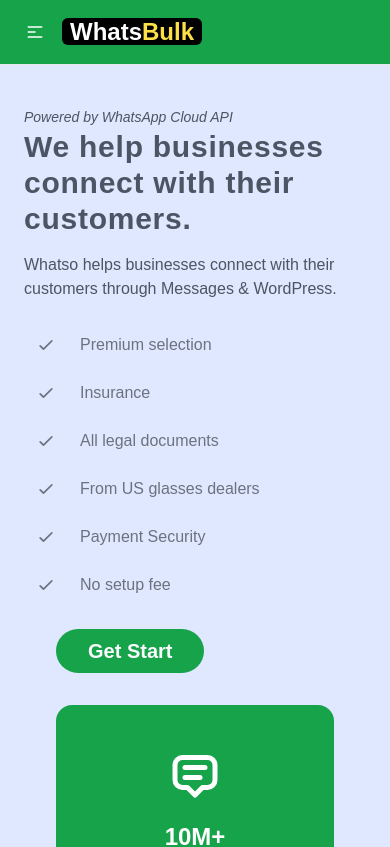
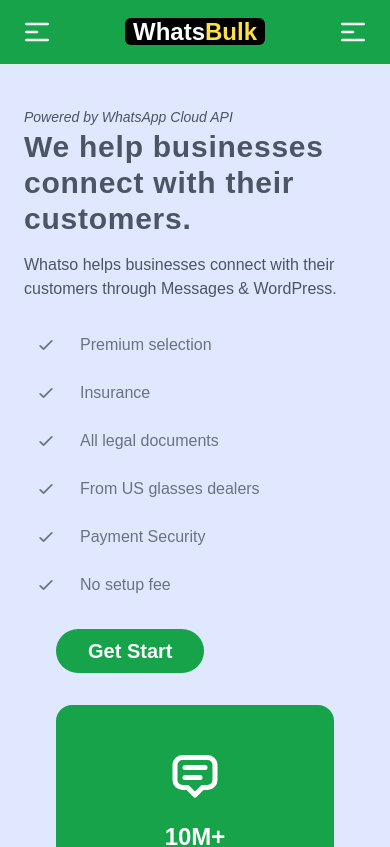
Before and after one commit to Tareq-dev/whatsbulk, a React (Create React App) app in the folder client/: page / in a window 390 px wide. Shown: the top 847 px of the page. Built offline with nearby package versions, Linux system fonts and the light colour scheme; no server answers.

Commit message:
added paginations

```diff
--- a/client/package.json
+++ b/client/package.json
@@ -19,6 +19,7 @@
     "react": "^18.2.0",
     "react-dom": "^18.2.0",
     "react-icons": "^4.9.0",
+    "react-paginate": "^8.2.0",
     "react-router-dom": "^6.11.1",
     "react-scripts": "5.0.1",
     "react-spring": "^9.7.1",
--- a/client/src/components/Navbar.js
+++ b/client/src/components/Navbar.js
@@ -17,13 +17,14 @@
     navigate("/");
   };
   return (
-    <div className="navbar bg-[#16A34A] border-b px-2 text-white">
-      <div className="navbar-start">
-        <div className="dropdown">
+    <div className="navbar bg-[#16A34A] border-b px-1 text-white">
+      <div className="flex justify-between w-full md:navbar-start">
+        <div className="dropdown flex">
+          <div>
             <label tabIndex={0} className="btn btn-ghost lg:hidden">
               <svg
                 xmlns="http://www.w3.org/2000/svg"
-              className="h-5 w-5"
+                className="h-8 w-8"
                 fill="none"
                 viewBox="0 0 24 24"
                 stroke="currentColor"
@@ -36,11 +37,12 @@
                 />
               </svg>
             </label>
+          </div>
           <ul
             tabIndex={0}
-            className="menu bg-[#16A34A] menu-compact dropdown-content mt-3 p-2 shadow rounded-box w-52"
+            className="menu bg-[#16A34A] menu-compact dropdown-content mt-16 p-4 shadow rounded-box w-52"
           >
-            <li>
+            <li className="py-4">
               <Link to="/main">Main</Link>
             </li>
             {user ? (
@@ -72,6 +74,7 @@
             )}
           </ul>
         </div>
+
         <div>
           <Link
             to="/"
@@ -81,7 +84,32 @@
             <span className="text-yellow-300">Bulk</span>
           </Link>
         </div>
+        <div>
+          <label
+            htmlFor="my-drawer-2"
+            tabIndex={0}
+            className="btn btn-ghost lg:hidden"
+          >
+            <svg
+              xmlns="http://www.w3.org/2000/svg"
+              className="h-8 w-8"
+              fill="none"
+              viewBox="0 0 24 24"
+              stroke="currentColor"
+            >
+              <path
+                strokeLinecap="round"
+                strokeLinejoin="round"
+                strokeWidth="2"
+                d="M4 6h16M4 12h8m-8 6h16"
+              />
+            </svg>
+          </label>
+          <label htmlFor="my-drawer-2" className="drawer-overlay"></label>
         </div>
+      </div>
+
+      {/* ---------------------Desktop--------------------- */}
       <div className="navbar-end hidden lg:flex mr-14">
         <ul className="menu menu-horizontal px-1">
           <li>
--- /dev/null
+++ b/client/src/components/Pagination.js
@@ -0,0 +1,33 @@
+import React from "react";
+
+const Pagination = ({ totalPages, setCurrentPage, currentPage }) => {
+  let pages = [];
+  for (let i = 1; i <= Math.ceil(totalPages / 18); i++) {
+    pages.push(i);
+  }
+
+
+  return (
+    <div className="flex justify-center flex-wrap">
+      {pages
+        .map((page, index) => {
+          return (
+            <button
+              key={index}
+              onClick={() => setCurrentPage(page)}
+              className={
+                page === currentPage
+                  ? "text-black rounded-lg bg-[#ffffff] mx-2 px-3 py-1 my-2 font-bold md:text-lg"
+                  : "text-[#feda6a] rounded-lg bg-[#3b436d] mx-2 px-3 py-1 my-2 font-bold md:text-lg"
+              }
+            >
+              {page}
+            </button>
+          );
+        })
+        .slice(0, 10)}
+    </div>
+  );
+};
+
+export default Pagination;
--- a/client/src/pages/Admin/AllUser.js
+++ b/client/src/pages/Admin/AllUser.js
@@ -1,17 +1,20 @@
 import React, { useState, useEffect } from "react";
 import { toast } from "react-toastify";
+import ReactPaginate from "react-paginate";
 
 function AllUser() {
   const [user, setUsers] = useState([]);
   const [isOpen, setIsOpen] = useState(false);
   const [selectedEmail, setSelectedEmail] = useState("");
-  // const [selectedMessage, setSelectedMessage] = useState("");
+
   const [updatedMessage, setUpdatedMessage] = useState("");
   const [searchTerm, setSearchTerm] = useState("");
+  const [currentPage, setCurrentPage] = useState(1);
+  const [itemsPerPage] = useState(10); // Adjust the number of items per page as needed
 
   const openModal = (email) => {
     setSelectedEmail(email);
-    // setSelectedMessage(message);
+
     setIsOpen(true);
   };
 
@@ -73,6 +76,16 @@
     u.email.toLowerCase().includes(searchTerm.toLowerCase())
   );
 
+  const indexOfLastItem = currentPage * itemsPerPage;
+  const indexOfFirstItem = indexOfLastItem - itemsPerPage;
+  const currentItems = filteredUsers.slice(indexOfFirstItem, indexOfLastItem);
+
+  const pageCount = Math.ceil(filteredUsers.length / itemsPerPage);
+
+  const handlePageChange = ({ selected }) => {
+    setCurrentPage(selected + 1);
+  };
+
   return (
     <div>
       <p className="text-center py-5 md:text-4xl">All Users</p>
@@ -100,7 +113,7 @@
             </tr>
           </thead>
           <tbody>
-            {filteredUsers.map((u, i) => (
+            {currentItems.map((u, i) => (
               <tr user={u} key={i}>
                 <td>{i + 1}</td>
                 <td>{u?.email}</td>
@@ -108,7 +121,7 @@
                 <td>{u?.message}</td>
                 <td>
                   <button
-                    className="bg-purple-300 hover:bg-purple-500 text-white font-bold py-2 px-4 rounded"
+                    className="bg-purple-400 hover:bg-purple-500 text-white font-bold py-2 px-4 rounded"
                     onClick={() => openModal(u?.email, u?.message)}
                   >
                     Update
@@ -131,7 +144,23 @@
           </tbody>
         </table>
       </div>
-
+      <div className="flex justify-center my-8">
+        <ReactPaginate
+          previousLabel={"Previous"}
+          nextLabel={"Next"}
+          pageCount={pageCount}
+          onPageChange={handlePageChange}
+          containerClassName={"flex justify-center items-center mt-4"}
+          previousLinkClassName={
+            "px-3 py-1 bg-gray-300 ml-2 font-bold rounded-lg"
+          }
+          nextLinkClassName={"px-3 py-1 bg-gray-300 ml-2 font-bold rounded-lg"}
+          disabledClassName={"invisible"}
+          activeClassName={"bg-green-600 text-white"}
+          pageClassName={"rounded-lg bg-purple-500 mx-4"}
+          pageLinkClassName={"px-4 py-1 rounded-lg hover:bg-green-400 "}
+        />
+      </div>
       {isOpen && (
         <div className="fixed inset-0 flex items-center justify-center z-50">
           <div className="bg-green-200 p-4 w-80 rounded-lg border relative">
--- a/client/src/pages/Admin/Dashboard.js
+++ b/client/src/pages/Admin/Dashboard.js
@@ -28,19 +28,11 @@
       <div className="drawer drawer-mobile">
         <input id="my-drawer-2" type="checkbox" className="drawer-toggle" />
         <div className="drawer-content flex flex-col">
-          <div className="pt-4 flex justify-end px-4">
-            <label
-              htmlFor="my-drawer-2"
-              className="bg-white px-2 py-1 font-bold rounded-xl shadow-md drawer-button lg:hidden"
-            >
-              Open Admin drawer
-            </label>
-          </div>
           <Outlet></Outlet>
         </div>
         <div className="drawer-side">
           <label htmlFor="my-drawer-2" className="drawer-overlay"></label>
-          <ul className="menu p-4 w-56 bg-green-300 text-base-content border-r md:ml-8 md:my-4 rounded-3xl">
+          <ul className="menu p-4 w-56 h-72 md:h-96 bg-green-300 text-base-content border-r md:ml-8 md:my-4 rounded-r-3xl md:rounded-3xl">
             {/* <!-- Sidebar content here --> */}
             <li>
               <NavLink
```
Also changed, not shown: client/src/index.css (line endings or trailing spaces), 1 other file (tests, documents, lock files or other folders). Lines whose indentation alone changed are shown as unchanged.
